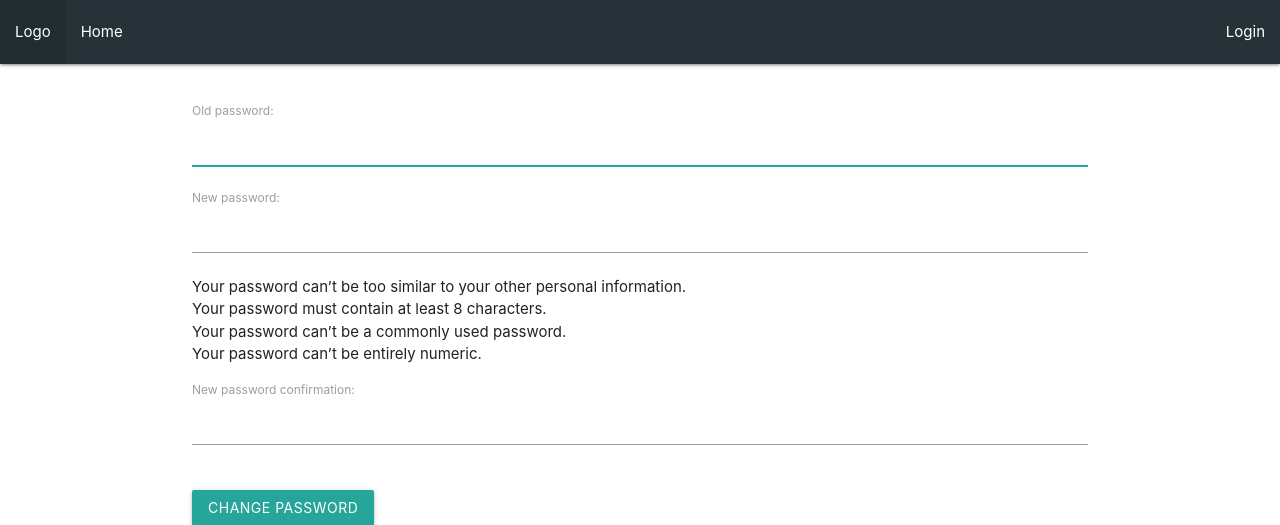
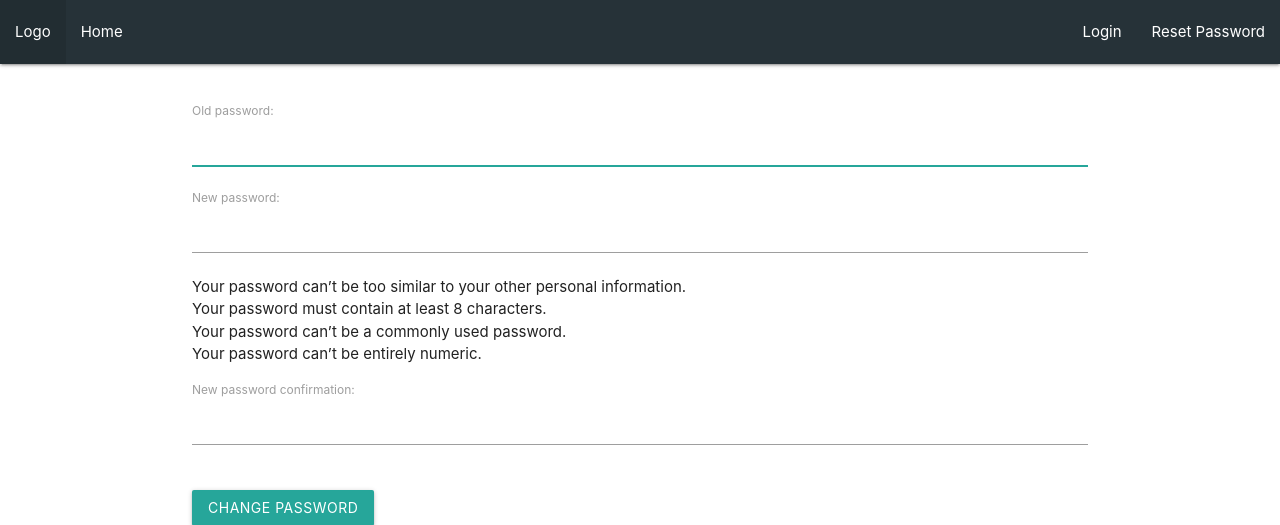
Before and after one commit to dialloDioulde/FabLab, a Django app: page /accounts/change-password/ in a window 1280 px wide. Shown: the top 525 px of the page. Run offline with Django 3.2, Linux system fonts and the light colour scheme; some libraries are stand-ins or nearby versions.

Commit message:
Navbar update

```diff
--- a/siteWeb/templates/siteWeb/includes/navbar.html
+++ b/siteWeb/templates/siteWeb/includes/navbar.html
@@ -43,6 +43,7 @@
                 <li><a href="/logout">Logout</a></li>
             {% else %}
                  <li><a href="/accounts/login">Login</a></li>
+                 <li><a href="/password_reset">Reset Password</a></li>
           {% endif %}
         </ul>
 
```
